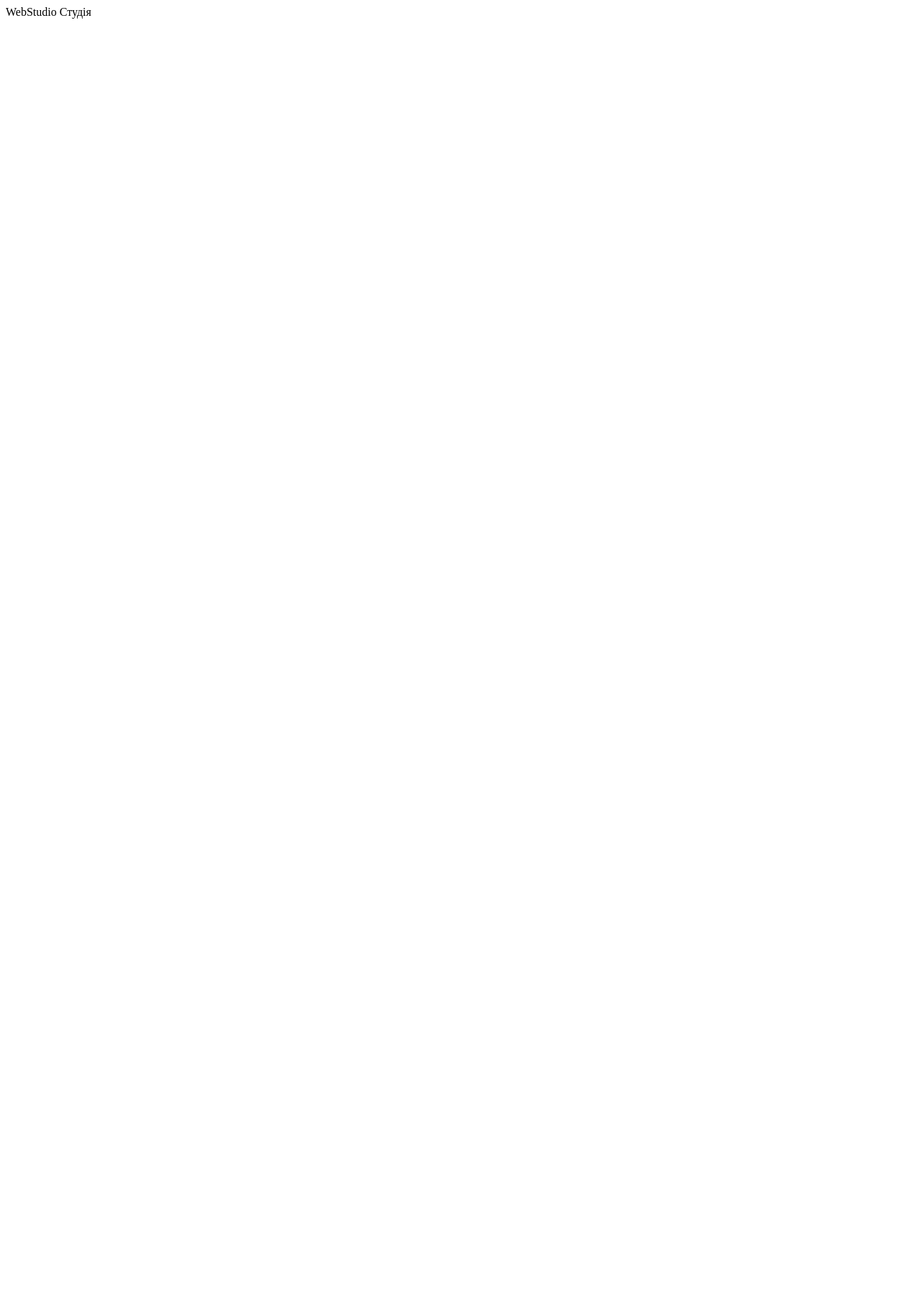
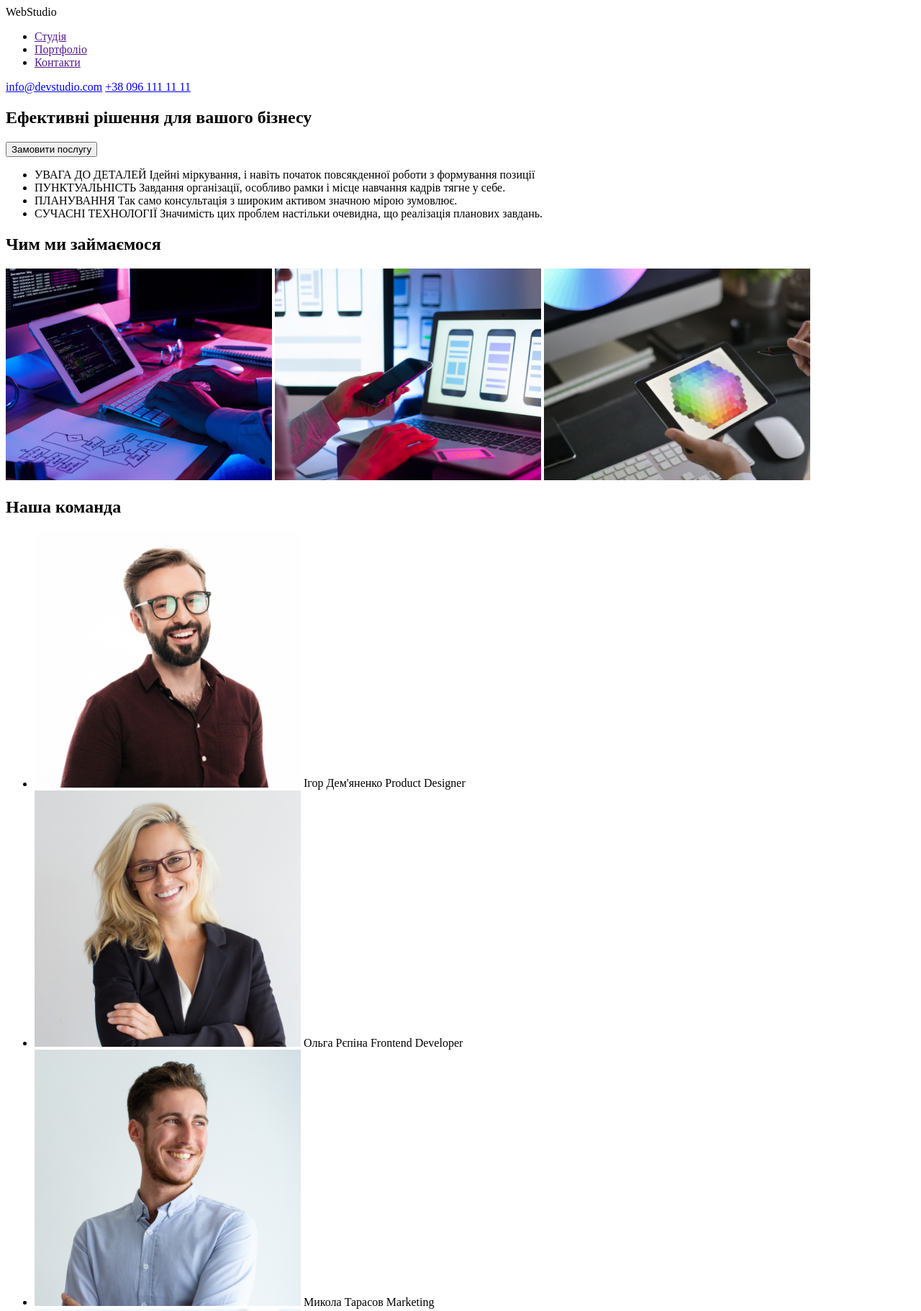
Before and after one commit to Gennadii-Zahrebelnyi/work-0001, a plain HTML site: page index.html in a window 1280 px wide. Shown: the top 1821 px of the page at 72% size. Before the commit the page ends 800 px from the top, so only its background shows below. Drawn offline with Linux system fonts and the light colour scheme.

Commit message:
lots of work in html

```diff
--- a/index.html
+++ b/index.html
@@ -9,8 +9,90 @@
 </head>
 
 <body>
-    WebStudio
-    Студія
+    <!--header section-->
+    <header>
+        <!--section top line-->
+        <section>
+            WebStudio
+            <nav>
+                <ul>
+                    <li>
+                        <a href="">Студія</a>
+                    </li>
+                    <li>
+                        <a href="">Портфоліо</a>
+                    </li>
+                    <li>
+                        <a href="">Контакти</a>
+                    </li>
+                </ul>
+                <a href="info@devstudio.com">info@devstudio.com</a>
+                <a href="tel:+380961111111">+38 096 111 11 11</a>
+        </section>
+        <section>
+            <h1>Ефективні рішення для вашого бізнесу</h1>
+            <button>Замовити послугу</button>
+        </section>
+        </nav>
+
+
+    </header>
+    <!--main block-->
+    <main>
+        <ul>
+            <li> УВАГА ДО ДЕТАЛЕЙ Ідейні міркування, і навіть початок повсякденної роботи з формування позиції</li>
+            <li> ПУНКТУАЛЬНІСТЬ Завдання організації, особливо рамки і місце навчання кадрів тягне у себе.</li>
+            <li>ПЛАНУВАННЯ Так само консультація з широким активом значною мірою зумовлює.</li>
+            <li>СУЧАСНІ ТЕХНОЛОГІЇ Значимість цих проблем настільки очевидна, що реалізація планових завдань.</li>
+        </ul>
+        <!--our robots-->
+        <section>
+            <h2> Чим ми займаємося </h2>
+            <img src="./box 1.jpg" alt="Програмуємо" width="370" />
+            <img src="./box 2.jpg" alt="Налаштовуєм" width="370" />
+            <img src="./box 3.jpg" alt="Створюємо" width="370" />
+        </section>
+        <!--our team-->
+        <section>
+            <h2>Наша команда</h2>
+            <ul>
+                <li>
+                    <img src="./img.jpg" alt="Ігор Дем'яненко" width="370" />
+                    Ігор Дем'яненко
+                    Product Designer
+                </li>
+                <li>
+                    <img src="./img (1).jpg" alt="Ольга Рєпіна" width="370" />
+                    Ольга Рєпіна
+                    Frontend Developer
+                </li>
+                <li>
+                    <img src="./img (2).jpg" alt="Микола Тарасов" width="370" />
+                    Микола Тарасов
+                    Marketing
+                </li>
+                <li>
+                    <img src="./img (3).jpg" alt="Михайло Єрмаков" width="370" />
+                    Михайло Єрмаков
+                    UI Designer
+                </li>
+            </ul>
+
+
+
+        </section>
+    </main>
+
+    <!--footer section-->
+    <footer>
+        <section>
+            WebStudio
+            <br> м. Київ, пр-т Лесі Українки, 26 <br>
+            <a href="info@devstudio.com">info@devstudio.com</a><br>
+            <a href="tel:+380961111111">+38 096 111 11 11</a><br>
+        </section>
+
+    </footer>
 </body>
 
 </html>
```
Also changed, not shown: box 1.jpg (added), box 2.jpg (added), box 3.jpg (added), img (1).jpg (added), img (2).jpg (added), img (3).jpg (added), img.jpg (added).
